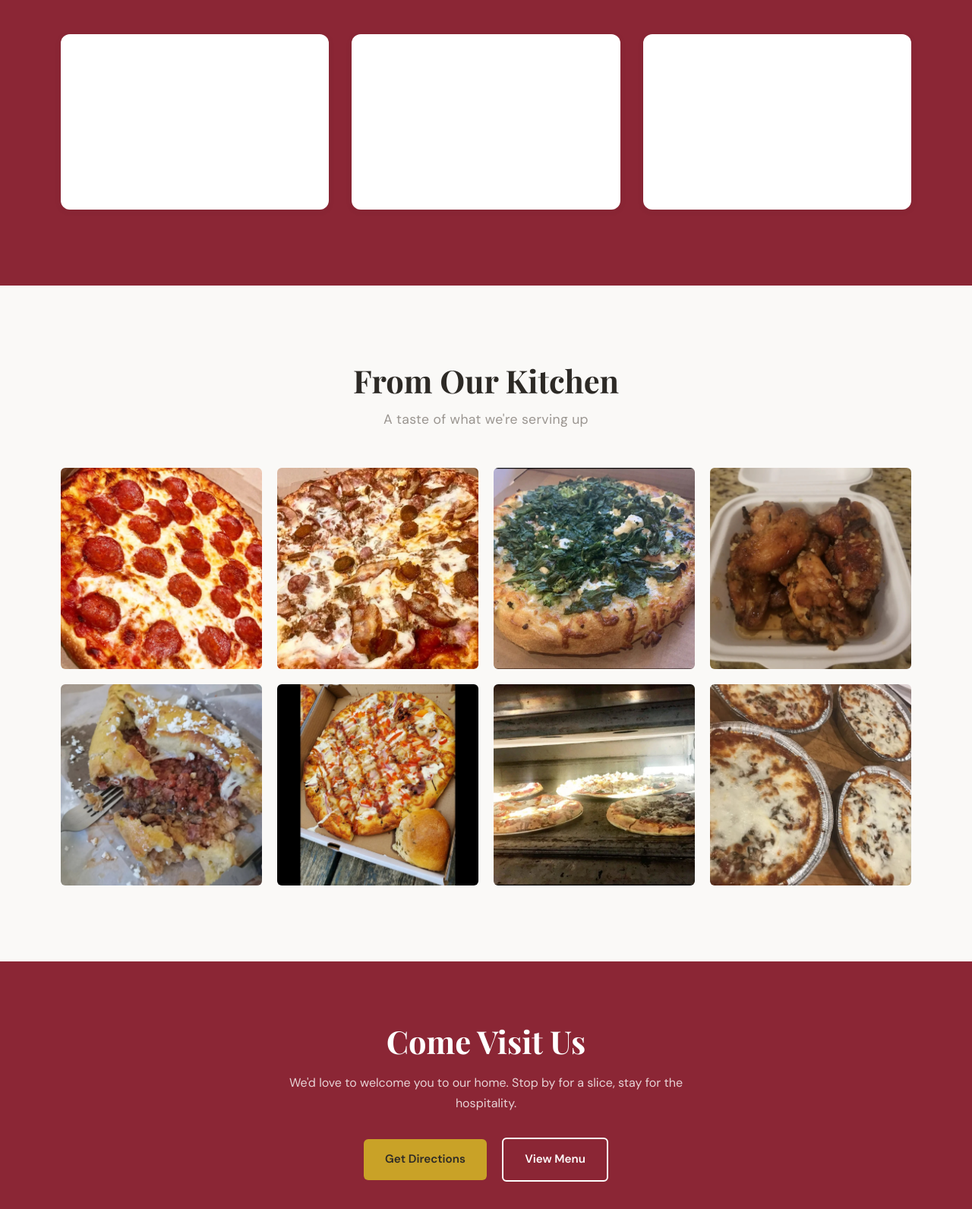
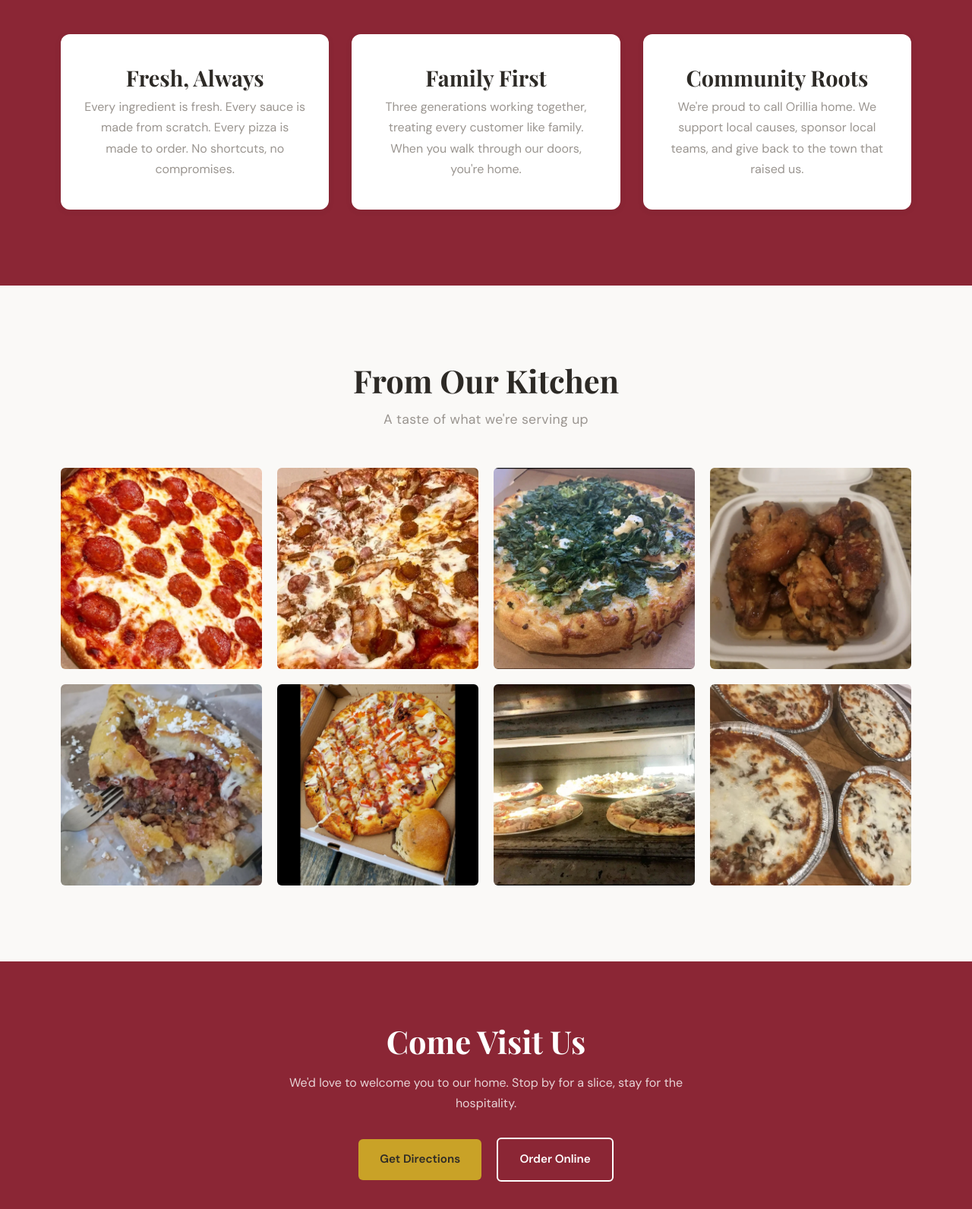
Before and after one commit to simcoedigitalboost-web/Tops, a plain HTML site: page about.html in a window 1280 px wide. Shown: the part 2768-4360 px from the top of the page at 76% size. Drawn offline with nearby package versions, Linux system fonts and the light colour scheme.

Commit message:
Add files via upload

```diff
--- a/about.html
+++ b/about.html
@@ -193,7 +193,7 @@
             <h2>Come Visit Us</h2>
             <p>We'd love to welcome you to our home. Stop by for a slice, stay for the hospitality.</p>
             <a href="contact.html" class="btn btn-gold">Get Directions</a>
-            <a href="menu.html" class="btn btn-secondary" style="border-color: var(--white); color: var(--white);">View Menu</a>
+            <a href="https://gottaeatlocal.com/tops-in-pizza-restaurant-orillia-ontario/" target="_blank" rel="noopener" class="btn btn-secondary" style="border-color: var(--white); color: var(--white);">Order Online</a>
         </div>
     </section>
 
--- a/styles.css
+++ b/styles.css
@@ -536,6 +536,14 @@ section {
 .bg-wine h3,
 .bg-wine p {
     color: var(--white);
+}
+
+.bg-wine .featured-card h3 {
+    color: var(--charcoal);
+}
+
+.bg-wine .featured-card p {
+    color: var(--warm-gray);
 }
 
 .bg-wine .subtitle {
```
Also changed, not shown: contact.html (+2 -1 lines), index.html (+1 -1 lines), menu.html (+2 -2 lines).
